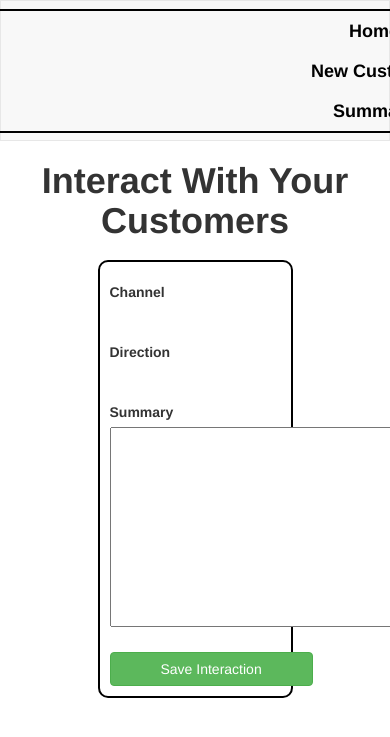
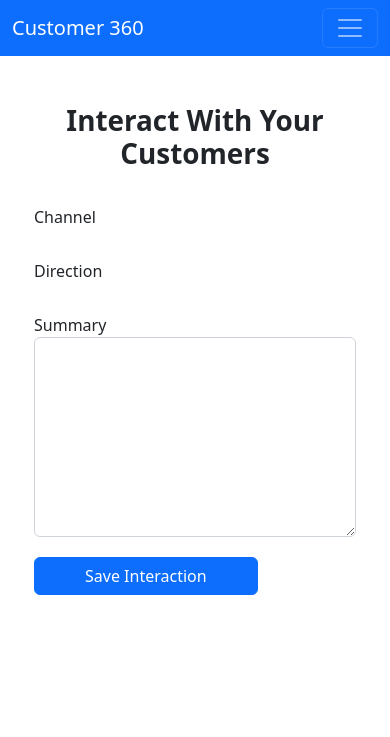
Before and after one commit to MuturiIsaac/django-costumer360, a Django app: template customer360/customer360/templates/interact.html in a window 390 px wide; the page is wider, and only the part inside the window is pictured. Shown: the top 737 px of that part. Run offline with Django 5.2, Linux system fonts and the light colour scheme; the template is opened without the code that fills it, so the values that code supplies are empty; some libraries are stand-ins or nearby versions.

Commit message:
html updates

```diff
--- a/customer360/customer360/models.py
+++ b/customer360/customer360/models.py
@@ -7,6 +7,7 @@ class Customer(models.Model):
     email = models.EmailField(max_length=100)
     phone = models.CharField(max_length=20)
     address = models.CharField(max_length=200)
+    social_media = models.CharField(max_length=100, blank=True)
 
     def __str__(self):
         return str(self.id)
@@ -31,4 +32,3 @@ class Interaction(models.Model):
     direction = models.CharField(max_length=10, choices=DIRECTION_CHOICES)
     interaction_date = models.DateField(auto_now_add=True)
     summary = models.TextField()
-    social_media = models.CharField(max_length=100, blank=True)
--- a/customer360/customer360/templates/base.html
+++ b/customer360/customer360/templates/base.html
@@ -1,26 +1,41 @@
 {% load static %}
 <!DOCTYPE html>
-<html>
+<html lang="en">
 <head>
-        <link rel="stylesheet" href="https://maxcdn.bootstrapcdn.com/bootstrap/3.4.1/css/bootstrap.min.css">
-        <script src="https://maxcdn.bootstrapcdn.com/bootstrap/3.4.1/js/bootstrap.min.js"></script>
+  <meta charset="UTF-8">
+  <meta name="viewport" content="width=device-width, initial-scale=1.0">
+  <title>Customer 360</title>
+  <link href="https://cdn.jsdelivr.net/npm/bootstrap@5.2.3/dist/css/bootstrap.min.css" rel="stylesheet" integrity="sha384-rbsA2VBKQhggwzxH7pPCaAqO46MgnOM80zW1RWuH61DGLwZJEdK2Kadq2F9CUG65" crossorigin="anonymous">
   <link rel="stylesheet" href="{% static 'css/main.css' %}">
 </head>
 <body>
-        <nav class="navbar navbar-default">
-                <ul class="nav navbar-nav">
-                    <li>
-                        <a style="color:black;" href="/">Home</a>
+  <nav class="navbar navbar-expand-lg navbar-dark bg-primary">
+    <div class="container-fluid">
+      <a class="navbar-brand" href="/">Customer 360</a>
+      <button class="navbar-toggler" type="button" data-bs-toggle="collapse" data-bs-target="#navbarNav" aria-controls="navbarNav" aria-expanded="false" aria-label="Toggle navigation">
+        <span class="navbar-toggler-icon"></span>
+      </button>
+      <div class="collapse navbar-collapse" id="navbarNav">
+        <ul class="navbar-nav ms-auto">
+          <li class="nav-item">
+            <a class="nav-link" href="/">Home</a>
           </li>
-                    <li>
-                        <a  style="color:black;" href="/create">New Customer</a>
+          <li class="nav-item">
+            <a class="nav-link" href="/create">New Customer</a>
           </li>
-                    <li>
-                        <a style="color:black;" href="/summary">Summary</a>
+          <li class="nav-item">
+            <a class="nav-link" href="/summary">Summary</a>
           </li>
         </ul>
+      </div>
+    </div>
   </nav>
+
+  <div class="container my-5">
     {% block content %}
     {% endblock %}
+  </div>
+
+  <script src="https://cdn.jsdelivr.net/npm/bootstrap@5.2.3/dist/js/bootstrap.bundle.min.js" integrity="sha384-kenU1KFdBIe4zVF0s0G1M5b4hcpxyD9F7jL+jjXkk+Q2h455rYXK/7HAuoJl+0I4" crossorigin="anonymous"></script>
 </body>
 </html>
--- a/customer360/customer360/templates/interact.html
+++ b/customer360/customer360/templates/interact.html
@@ -1,61 +1,81 @@
 {% extends 'base.html' %}
 {% load static %}
 {% block content %}
-<html>
-    <head>
-        <title>Interact & Manage</title>
-    </head>
+<div class="container my-5">
+  <div class="row justify-content-center">
+    <div class="col-md-8">
+      <h1 class="text-center mb-4">Interact With Your Customers</h1>
+      <form class="needs-validation" novalidate method="post" onsubmit="return checkSelected()">
+        {% csrf_token %}
+        <div class="form-group">
+          <label for="channel">Channel</label>
+          <div class="btn-group btn-group-toggle" data-toggle="buttons">
+            {% for channel in channels %}
+            <label class="btn btn-outline-primary">
+              <input type="radio" name="channel" id="channel-{{ channel.0 }}" value="{{ channel.0 }}" required>
+              {{ channel.1 }}
+            </label>
+            {% endfor %}
+          </div>
+          <div class="invalid-feedback">Please select a channel.</div>
+        </div>
+        <div class="form-group">
+          <label for="direction">Direction</label>
+          <div class="btn-group btn-group-toggle" data-toggle="buttons">
+            {% for direction in directions %}
+            <label class="btn btn-outline-primary">
+              <input type="radio" name="direction" id="direction-{{ direction.0 }}" value="{{ direction.0 }}" required>
+              {{ direction.1 }}
+            </label>
+            {% endfor %}
+          </div>
+          <div class="invalid-feedback">Please select a direction.</div>
+        </div>
+        <div class="form-group">
+          <label for="summary">Summary</label>
+          <textarea class="form-control" id="summary" name="summary" rows="3" required></textarea>
+          <div class="invalid-feedback">Please enter a summary.</div>
+        </div>
+        <button type="submit" class="btn btn-primary">Save Interaction</button>
+        {% if msg %}
+        <div class="alert alert-success mt-3" role="alert">
+          {{ msg }}
+        </div>
+        {% endif %}
+      </form>
+    </div>
+  </div>
+</div>
+
 <script>
-        function selectButton(element) {
-            var buttons = element.parentElement.getElementsByClassName("btn");
-            for (var i = 0; i < buttons.length; i++) {
-                buttons[i].classList.remove("active");
-            }
-            element.classList.add("active");
-        }
-        function check_selected(){
+  function checkSelected() {
     var dirinput = document.querySelector('input[name="direction"]:checked');
     var chaninput = document.querySelector('input[name="channel"]:checked');
     var summary = document.querySelector('textarea[name="summary"]').value;
-
-            if (!dirinput || !chaninput || summary === ""){
+    if (!dirinput || !chaninput || summary === "") {
       alert("Please fill all required fields");
       return false;
     }
     return true;
   }
+
+  // Example starter JavaScript for disabling form submissions if there are invalid fields
+  (function() {
+    'use strict';
+    window.addEventListener('load', function() {
+      // Fetch all the forms we want to apply custom Bootstrap validation styles to
+      var forms = document.getElementsByClassName('needs-validation');
+      // Loop over them and prevent submission
+      var validation = Array.prototype.filter.call(forms, function(form) {
+        form.addEventListener('submit', function(event) {
+          if (form.checkValidity() === false) {
+            event.preventDefault();
+            event.stopPropagation();
+          }
+          form.classList.add('was-validated');
+        }, false);
+      });
+    }, false);
+  })();
 </script>
-    <body>
-        <h1>Interact With Your Customers</h1>
-        <form class="form" method="post"  onsubmit="return check_selected()" action="#">
-            {% csrf_token %}
-            <div class="form-group">
-                <label>Channel</label>
-                <div class="btn-group" data-toggle="buttons">
-                    {% for channel in channels %}
-                        <label class="btn btn-outline-primary" onclick="selectButton(this)">
-                            <input type="radio" name="channel" value="{{ channel.0 }}" required> {{ channel.1 }}
-                        </label>
-                    {% endfor %}
-                </div>
-            </div>
-            <div class="form-group">
-                <label>Direction</label>
-                <div class="btn-group" data-toggle="buttons">
-                    {% for direction in directions %}
-                        <label class="btn btn-outline-primary" onclick="selectButton(this)">
-                            <input type="radio" name="direction" value="{{ direction.0 }}" required> {{ direction.1 }}
-                        </label>
-                    {% endfor %}
-                </div>
-            </div>
-            <div class="form-group">
-                <label>Summary</label>
-                <textarea name="summary"></textarea>
-            </div>
-            <button type="submit" class="btn btn-success">Save Interaction</button>
-            <p>{{ msg }}<p>
-        </form>
-    </body>
-</html>
 {% endblock content %}
```
Also changed, not shown: customer360/customer360/templates/add.html (+51 -19 lines), customer360/customer360/templates/index.html (+37 -31 lines), customer360/customer360/templates/summary.html (+17 -9 lines), customer360/customer360/migrations/0003_remove_interaction_social_media_and_more.py (added), customer360/db.sqlite3. Lines whose indentation alone changed are shown as unchanged.
